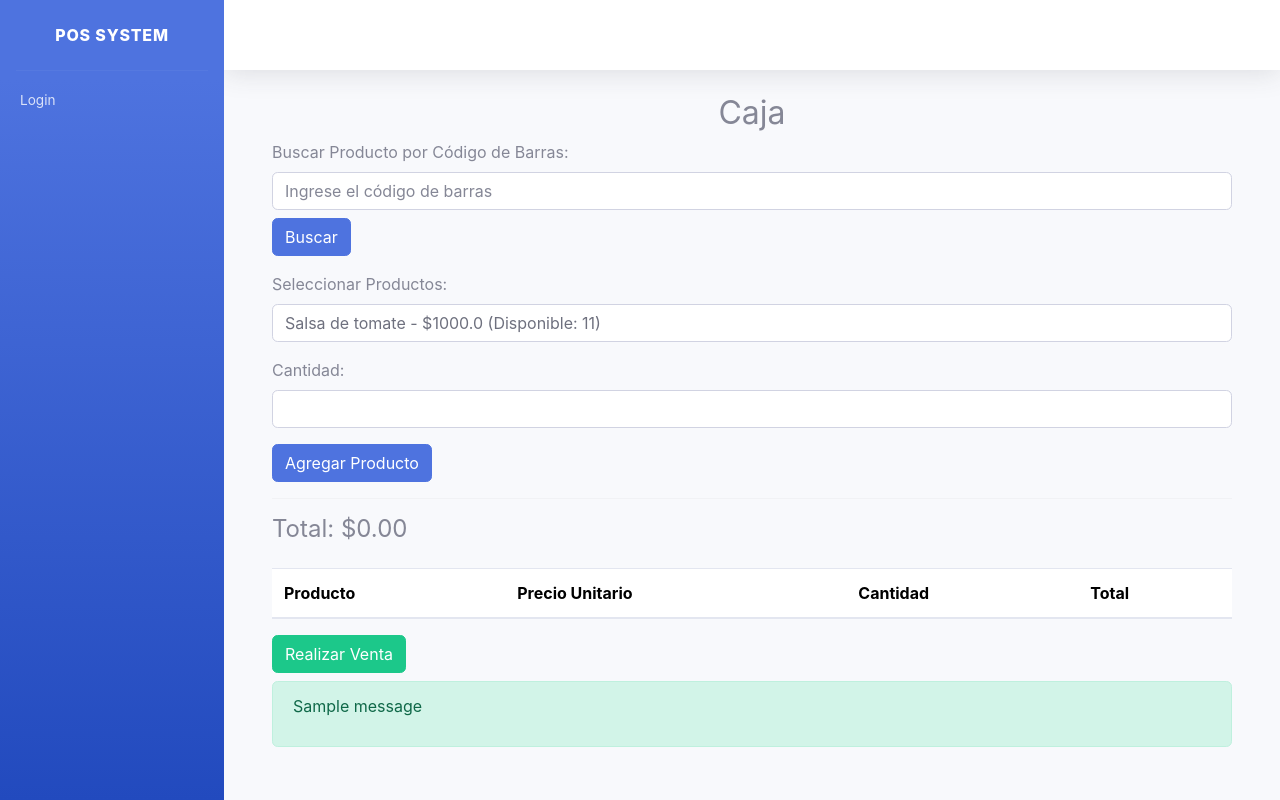
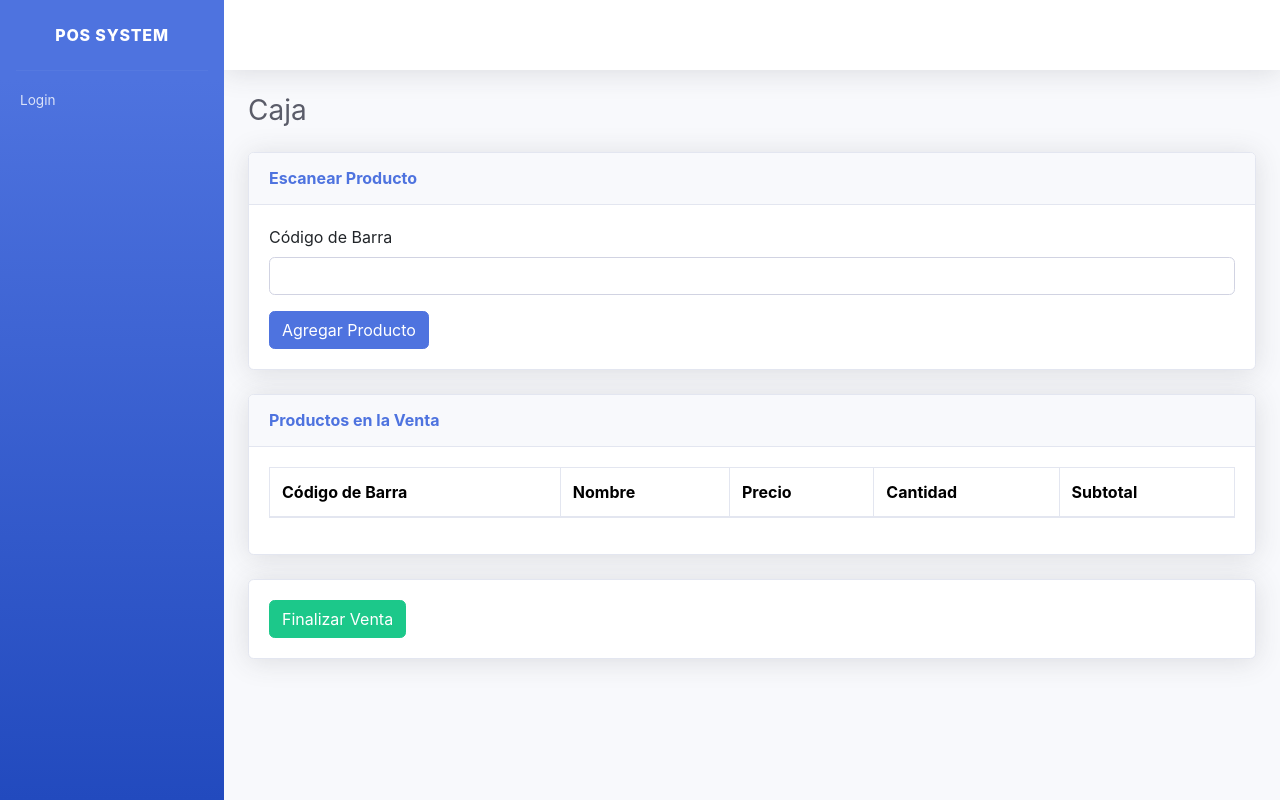
Before and after one commit to Francisco-minio/POS-v2, a Flask app: template templates/caja.html in a window 1280 px wide. Run offline with Flask 3, Linux system fonts and the light colour scheme; tables that the repository leaves empty hold one stand-in row (values such as "Sample post"); the template is opened without the code that fills it: values that come from a table or form of the project are taken from there, most other values are stand-ins (such as "Sample title", 1, 10 or a date in 2020); one stand-in notice (Sample message) is shown; lists and menus that the app fills with data are empty; some libraries are stand-ins or nearby versions.

Commit message:
agregar productos con pistola de codigo de barra

```diff
--- a/app.py
+++ b/app.py
@@ -1,5 +1,5 @@
 import os
-from flask import Flask, render_template, request, redirect, url_for, session, flash, send_file
+from flask import Flask, render_template, request, redirect, url_for, session, flash, send_file, jsonify
 from werkzeug.security import generate_password_hash, check_password_hash
 from config import create_app, db
 from models import Usuario, Producto, Venta, DetalleVenta
@@ -9,13 +9,10 @@ import barcode
 from barcode.writer import ImageWriter
 
 app = create_app()
-
 def generate_invoice_pdf(venta):
     pdf = FPDF()
     pdf.add_page()
     pdf.set_font('Arial', '', 12)
-
-    # Agregar logo
     logo_path = 'static/img/logo.png'
     if os.path.exists(logo_path):
         pdf.image(logo_path, x=10, y=8, w=33)
@@ -31,7 +28,6 @@ def generate_invoice_pdf(venta):
 
     pdf.set_font('Arial', '', 12)
 
-    # Encabezado de la tabla
     pdf.cell(60, 10, 'Producto', 1, 0, 'C')
     pdf.cell(30, 10, 'Cantidad', 1, 0, 'C')
     pdf.cell(40, 10, 'Precio Unitario', 1, 0, 'C')
@@ -41,7 +37,7 @@ def generate_invoice_pdf(venta):
     detalles = DetalleVenta.query.filter_by(id_venta=venta.id).all()
     if detalles:
         for detalle in detalles:
-            producto = db.session.get(Producto, detalle.id_producto)  # Usar Session.get() en lugar de query.get()
+            producto = db.session.get(Producto, detalle.id_producto)
             if producto:
                 subtotal = detalle.cantidad * detalle.precio_unitario
                 total += subtotal
@@ -54,7 +50,6 @@ def generate_invoice_pdf(venta):
 
     pdf.ln(10)
 
-    # Total
     pdf.set_font('Arial', 'B', 12)
     pdf.cell(0, 10, f'Total:', 0, 0, 'L')
     pdf.cell(0, 10, f'${total:.2f}', 0, 1, 'R')
@@ -67,44 +62,6 @@ def index():
         return redirect(url_for('login'))
     return render_template('index.html')
 
-@app.route('/caja', methods=['GET', 'POST'])
-def caja():
-    if 'user_id' not in session or session['user_role'] not in ['cajero', 'administrador']:
-        return redirect(url_for('login'))
-
-    if request.method == 'POST':
-        productos_barras = request.form.getlist('producto_barra')  # Cambiado de producto_id a producto_barra
-        cantidades = request.form.getlist('cantidad')
-        total = float(request.form['total'])
-
-        venta = Venta(total=total, id_cajero=session['user_id'])
-        db.session.add(venta)
-        db.session.commit()
-
-        for codigo_barra, cantidad in zip(productos_barras, cantidades):
-            producto = db.session.get(Producto, codigo_barra)  # Cambiado a codigo_barra
-            if producto and producto.cantidad >= int(cantidad):
-                subtotal = producto.precio * int(cantidad)
-                producto.cantidad -= int(cantidad)
-                detalle = DetalleVenta(id_venta=venta.id, id_producto=producto.codigo_barra, cantidad=cantidad, precio_unitario=producto.precio)  # Cambiado a codigo_barra
-                db.session.add(detalle)
-            else:
-                flash(f'Cantidad insuficiente para el producto {producto.nombre}')
-
-        db.session.commit()
-
-        # Generar boleta en PDF
-        boleta_pdf = generate_invoice_pdf(venta)
-        response = send_file(io.BytesIO(boleta_pdf), as_attachment=True, download_name=f'boleta_{venta.id}.pdf', mimetype='application/pdf')
-
-        # Redirigir a la página de caja después de completar la venta
-        flash('Venta realizada exitosamente. Se está generando la boleta.')
-        return response
-
-    productos = Producto.query.all()
-    return render_template('caja.html', productos=productos)
-
-
 @app.route('/productos', methods=['GET', 'POST'])
 def productos():
     if 'user_id' not in session or session['user_role'] != 'administrador':
@@ -116,9 +73,8 @@ def productos():
         cantidad = int(request.form['cantidad'])
         codigo_barra = request.form['codigo_barra']
 
-        nuevo_producto = Producto(nombre=nombre, precio=precio, cantidad=cantidad, codigo_barra=codigo_barra)
+        nuevo_producto = Producto(codigo_barra=codigo_barra, nombre=nombre, precio=precio, cantidad=cantidad)
 
-        # Generar el código de barras
         ean = barcode.get('ean13', codigo_barra, writer=ImageWriter())
         filename = f'static/barcodes/{codigo_barra}.png'
         ean.save(filename)
@@ -131,60 +87,105 @@ def productos():
     productos = Producto.query.all()
     return render_template('productos.html', productos=productos)
 
-@app.route('/editar_producto/<codigo_barra>', methods=['GET', 'POST'])
-def editar_producto(codigo_barra):
-    if 'user_id' not in session or session['user_role'] != 'administrador':
-        return redirect(url_for('login'))
-
-    producto = Producto.query.get(codigo_barra)
-    if not producto:
-        flash('Producto no encontrado.')
-        return redirect(url_for('productos'))
-
-    if request.method == 'POST':
-        producto.nombre = request.form['nombre']
-        producto.precio = float(request.form['precio'])
-        producto.cantidad = int(request.form['cantidad'])
-        # `codigo_barra` no se actualiza ya que es la clave primaria
-
-        db.session.commit()
-        flash('Producto actualizado con éxito!')
-        return redirect(url_for('productos'))
-
-    return render_template('editar_producto.html', producto=producto)
-
-@app.route('/eliminar_producto/<codigo_barra>', methods=['POST'])
-def eliminar_producto(codigo_barra):
-    if 'user_id' not in session or session['user_role'] != 'administrador':
-        return redirect(url_for('login'))
-
-    producto = Producto.query.filter_by(codigo_barra=codigo_barra).first()
-    if producto:
-        db.session.delete(producto)
-        db.session.commit()
-        flash('Producto eliminado con éxito!')
-    else:
-        flash('Producto no encontrado.')
-
-    return redirect(url_for('productos'))
-
-@app.route('/buscar_producto', methods=['GET'])
-def buscar_producto():
+@app.route('/caja', methods=['GET', 'POST'])
+def caja():
     if 'user_id' not in session or session['user_role'] not in ['cajero', 'administrador']:
         return redirect(url_for('login'))
 
-    codigo_barra = request.args.get('codigo_barra')
+    if request.method == 'POST':
+        productos_ids = request.form.getlist('producto_id')
+        cantidades = request.form.getlist('cantidad')
+        total = float(request.form['total'])
+
+        venta = Venta(total=total, id_cajero=session['user_id'])
+        db.session.add(venta)
+        db.session.commit()
+
+        for producto_id, cantidad in zip(productos_ids, cantidades):
+            producto = db.session.get(Producto, producto_id)
+            if producto and producto.cantidad >= int(cantidad):
+                subtotal = producto.precio * int(cantidad)
+                producto.cantidad -= int(cantidad)
+                detalle = DetalleVenta(id_venta=venta.id, id_producto=producto.id, cantidad=cantidad, precio_unitario=producto.precio)
+                db.session.add(detalle)
+            else:
+                flash(f'Cantidad insuficiente para el producto {producto.nombre}')
+
+        db.session.commit()
+
+        boleta_pdf = generate_invoice_pdf(venta)
+        response = send_file(io.BytesIO(boleta_pdf), as_attachment=True, download_name=f'boleta_{venta.id}.pdf', mimetype='application/pdf')
+
+        flash('Venta realizada exitosamente. Se está generando la boleta.')
+        return response
+
+    productos = Producto.query.all()
+    return render_template('caja.html', productos=productos)
+
+@app.route('/agregar_producto', methods=['POST'])
+def agregar_producto():
+    if 'user_id' not in session or session['user_role'] not in ['cajero', 'administrador']:
+        return redirect(url_for('login'))
+
+    codigo_barra = request.form['codigo_barra']
     producto = Producto.query.filter_by(codigo_barra=codigo_barra).first()
 
     if producto:
-        return {
-            'nombre': producto.nombre,
-            'precio': producto.precio,
-            'cantidad': producto.cantidad
-        }
+        venta_items = session.get('venta_items', [])
+        found = False
+        for item in venta_items:
+            if item['codigo_barra'] == codigo_barra:
+                item['cantidad'] += 1
+                found = True
+                break
+
+        if not found:
+            venta_items.append({
+                'codigo_barra': producto.codigo_barra,
+                'nombre': producto.nombre,
+                'precio': producto.precio,
+                'cantidad': 1
+            })
+
+        session['venta_items'] = venta_items
+        return jsonify({'success': True, 'venta_items': venta_items})
     else:
-        return {'error': 'Producto no encontrado'}, 404
+        return jsonify({'success': False, 'message': 'Producto no encontrado'}), 404
 
+@app.route('/finalizar_venta', methods=['POST'])
+def finalizar_venta():
+    if 'user_id' not in session or session['user_role'] not in ['cajero', 'administrador']:
+        return redirect(url_for('login'))
+
+    venta_items = session.get('venta_items', [])
+    if not venta_items:
+        flash('No hay productos en la venta.')
+        return redirect(url_for('caja'))
+
+    total = sum(item['precio'] * item['cantidad'] for item in venta_items)
+    venta = Venta(total=total, id_cajero=session['user_id'])
+    db.session.add(venta)
+    db.session.commit()
+
+    for item in venta_items:
+        producto = Producto.query.filter_by(codigo_barra=item['codigo_barra']).first()
+        if producto and producto.cantidad >= item['cantidad']:
+            producto.cantidad -= item['cantidad']
+            detalle = DetalleVenta(id_venta=venta.id, id_producto=producto.codigo_barra, cantidad=item['cantidad'], precio_unitario=item['precio'])
+            db.session.add(detalle)
+        else:
+            flash(f'Cantidad insuficiente para el producto {producto.nombre}')
+            db.session.rollback()
+            return redirect(url_for('caja'))
+
+    db.session.commit()
+    session.pop('venta_items', None)
+
+    boleta_pdf = generate_invoice_pdf(venta)
+    response = send_file(io.BytesIO(boleta_pdf), as_attachment=True, download_name=f'boleta_{venta.id}.pdf', mimetype='application/pdf')
+
+    flash('Venta realizada exitosamente. Se está generando la boleta.')
+    return response
 
 @app.route('/reportes', methods=['GET'])
 def reportes():
@@ -211,7 +212,7 @@ def login():
             session['user_id'] = user.id
             session['user_role'] = user.rol
             return redirect(url_for('index'))
-        flash('Credenciales inválidas.')
+        flash('Credenciales incorrectas. Intente nuevamente.')
 
     return render_template('login.html')
 
@@ -219,7 +220,6 @@ def login():
 def logout():
     session.pop('user_id', None)
     session.pop('user_role', None)
-    flash('Has cerrado sesión exitosamente.')
     return redirect(url_for('login'))
 
 if __name__ == "__main__":
--- a/templates/caja.html
+++ b/templates/caja.html
@@ -1,126 +1,98 @@
-{% extends 'base.html' %} {% block content %}
-<div class="container-fluid">
-    <h2 class="text-center">Caja</h2>
+{% extends 'base.html' %} {% block title %}Caja{% endblock %} {% block content %}
+<h1 class="h3 mb-4 text-gray-800">Caja</h1>
 
-    <form method="POST" action="{{ url_for('caja') }}" id="ventaForm">
-        <div class="form-group">
-            <label for="codigoBarra">Buscar Producto por Código de Barras:</label>
-            <input type="text" class="form-control" id="codigoBarra" placeholder="Ingrese el código de barras">
-            <button type="button" class="btn btn-primary mt-2" onclick="buscarProducto()">Buscar</button>
+<!-- Formulario para agregar producto por código de barra -->
+<div class="card shadow mb-4">
+    <div class="card-header py-3">
+        <h6 class="m-0 font-weight-bold text-primary">Escanear Producto</h6>
+    </div>
+    <div class="card-body">
+        <form id="form-agregar-producto">
+            <div class="form-group">
+                <label for="codigo_barra">Código de Barra</label>
+                <input type="text" class="form-control" id="codigo_barra" name="codigo_barra" required>
+            </div>
+            <button type="submit" class="btn btn-primary">Agregar Producto</button>
+        </form>
+    </div>
+</div>
+
+<!-- Lista de productos en la venta -->
+<div class="card shadow mb-4">
+    <div class="card-header py-3">
+        <h6 class="m-0 font-weight-bold text-primary">Productos en la Venta</h6>
+    </div>
+    <div class="card-body">
+        <div class="table-responsive">
+            <table class="table table-bordered" id="tabla-productos" width="100%" cellspacing="0">
+                <thead>
+                    <tr>
+                        <th>Código de Barra</th>
+                        <th>Nombre</th>
+                        <th>Precio</th>
+                        <th>Cantidad</th>
+                        <th>Subtotal</th>
+                    </tr>
+                </thead>
+                <tbody>
+                    {% for item in session.get('venta_items', []) %}
+                    <tr>
+                        <td>{{ item.codigo_barra }}</td>
+                        <td>{{ item.nombre }}</td>
+                        <td>{{ item.precio }}</td>
+                        <td>{{ item.cantidad }}</td>
+                        <td>{{ item.precio * item.cantidad }}</td>
+                    </tr>
+                    {% endfor %}
+                </tbody>
+            </table>
         </div>
+    </div>
+</div>
 
-        <div class="form-group">
-            <label for="producto">Seleccionar Productos:</label>
-            <select class="form-control" id="producto" name="producto_id" required>
-                {% for producto in productos %}
-                <option value="{{ producto.id }}" data-precio="{{ producto.precio }}" data-nombre="{{ producto.nombre }}" data-cantidad="{{ producto.cantidad }}" data-codigo="{{ producto.codigo_barra }}">
-                    {{ producto.nombre }} - ${{ producto.precio }} (Disponible: {{ producto.cantidad }})
-                </option>
-                {% endfor %}
-            </select>
-        </div>
+<!-- Botón para finalizar la venta -->
+<div class="card shadow mb-4">
+    <div class="card-body">
+        <form method="POST" action="{{ url_for('finalizar_venta') }}">
+            <input type="hidden" name="total" id="total" value="{{ total }}">
+            <button type="submit" class="btn btn-success">Finalizar Venta</button>
+        </form>
+    </div>
+</div>
 
-        <div class="form-group">
-            <label for="cantidad">Cantidad:</label>
-            <input type="number" class="form-control" id="cantidad" name="cantidad" min="1" required>
-        </div>
+<script>
+    document.getElementById('form-agregar-producto').addEventListener('submit', function(event) {
+        event.preventDefault();
+        const codigoBarra = document.getElementById('codigo_barra').value;
 
-        <button type="button" class="btn btn-primary" onclick="addProduct()">Agregar Producto</button>
+        fetch('/agregar_producto', {
+                method: 'POST',
+                headers: {
+                    'Content-Type': 'application/x-www-form-urlencoded'
+                },
+                body: 'codigo_barra=' + codigoBarra
+            })
+            .then(response => response.json())
+            .then(data => {
+                if (data.success) {
+                    const tablaProductos = document.getElementById('tabla-productos').getElementsByTagName('tbody')[0];
+                    tablaProductos.innerHTML = '';
 
-        <hr>
+                    data.venta_items.forEach(item => {
+                        const row = tablaProductos.insertRow();
+                        row.insertCell(0).innerText = item.codigo_barra;
+                        row.insertCell(1).innerText = item.nombre;
+                        row.insertCell(2).innerText = item.precio;
+                        row.insertCell(3).innerText = item.cantidad;
+                        row.insertCell(4).innerText = (item.precio * item.cantidad).toFixed(2);
+                    });
 
-        <h4>Total: <span id="total">$0.00</span></h4>
-        <input type="hidden" name="total" id="totalInput" value="0">
-
-        <table class="table mt-4">
-            <thead>
-                <tr>
-                    <th>Producto</th>
-                    <th>Precio Unitario</th>
-                    <th>Cantidad</th>
-                    <th>Total</th>
-                </tr>
-            </thead>
-            <tbody id="productosTable">
-                <!-- Productos agregados se mostrarán aquí -->
-            </tbody>
-        </table>
-
-        <button type="submit" class="btn btn-success">Realizar Venta</button>
-    </form>
-
-    {% with messages = get_flashed_messages() %} {% if messages %}
-    <div class="alert alert-success mt-2">
-        {% for message in messages %}
-        <p>{{ message }}</p>
-        {% endfor %}
-    </div>
-    {% endif %} {% endwith %}
-</div>
-<script>
-    // Ejemplo de JSON estático para depuración
-    var productos = [{
-        "id": 1,
-        "nombre": "Producto 1",
-        "precio": 10.0,
-        "cantidad": 5,
-        "codigo_barra": "123456789012"
-    }, {
-        "id": 2,
-        "nombre": "Producto 2",
-        "precio": 20.0,
-        "cantidad": 10,
-        "codigo_barra": "234567890123"
-    }];
-
-    console.log(productos); // Verifica si productos está cargado correctamente
-
-    function buscarProducto() {
-        var codigoBarra = document.getElementById('codigoBarra').value;
-        var productoEncontrado = productos.find(producto => producto.codigo_barra === codigoBarra);
-
-        if (productoEncontrado) {
-            var productoSelect = document.getElementById('producto');
-            for (var i = 0; i < productoSelect.options.length; i++) {
-                if (productoSelect.options[i].value == productoEncontrado.id) {
-                    productoSelect.selectedIndex = i;
-                    break;
+                    document.getElementById('codigo_barra').value = '';
+                } else {
+                    alert(data.message);
                 }
-            }
-        } else {
-            alert('Producto no encontrado.');
-        }
-    }
-
-    function addProduct() {
-        var productoSelect = document.getElementById('producto');
-        var cantidadInput = document.getElementById('cantidad');
-        var totalElement = document.getElementById('total');
-        var totalInput = document.getElementById('totalInput');
-        var productosTable = document.getElementById('productosTable');
-
-        var productoId = productoSelect.value;
-        var cantidad = parseInt(cantidadInput.value);
-        var productoOption = productoSelect.options[productoSelect.selectedIndex];
-        var productoNombre = productoOption.getAttribute('data-nombre');
-        var productoPrecio = parseFloat(productoOption.getAttribute('data-precio'));
-        var productoCantidadDisponible = parseInt(productoOption.getAttribute('data-cantidad'));
-
-        if (productoId && cantidad && cantidad > 0 && cantidad <= productoCantidadDisponible) {
-            var subtotal = productoPrecio * cantidad;
-            var row = document.createElement('tr');
-            row.innerHTML = '<td>' + productoNombre + '</td><td>$' + productoPrecio.toFixed(2) + '</td><td>' + cantidad + '</td><td>$' + subtotal.toFixed(2) + '</td>';
-            productosTable.appendChild(row);
-
-            // Actualizar total
-            var currentTotal = parseFloat(totalElement.textContent.replace('$', '')) || 0;
-            currentTotal += subtotal;
-            totalElement.textContent = '$' + currentTotal.toFixed(2);
-            totalInput.value = currentTotal.toFixed(2);
-        } else {
-            alert('Cantidad inválida o producto no seleccionado.');
-        }
-    }
+            })
+            .catch(error => console.error('Error:', error));
+    });
 </script>
-
 {% endblock %}
```
Also changed, not shown: models.py (+2 -10 lines), instance/pos.db, static/barcodes/123456789013.png.png (added), static/barcodes/649528903525.png.png (added), static/barcodes/740617311266.png.png (added).
